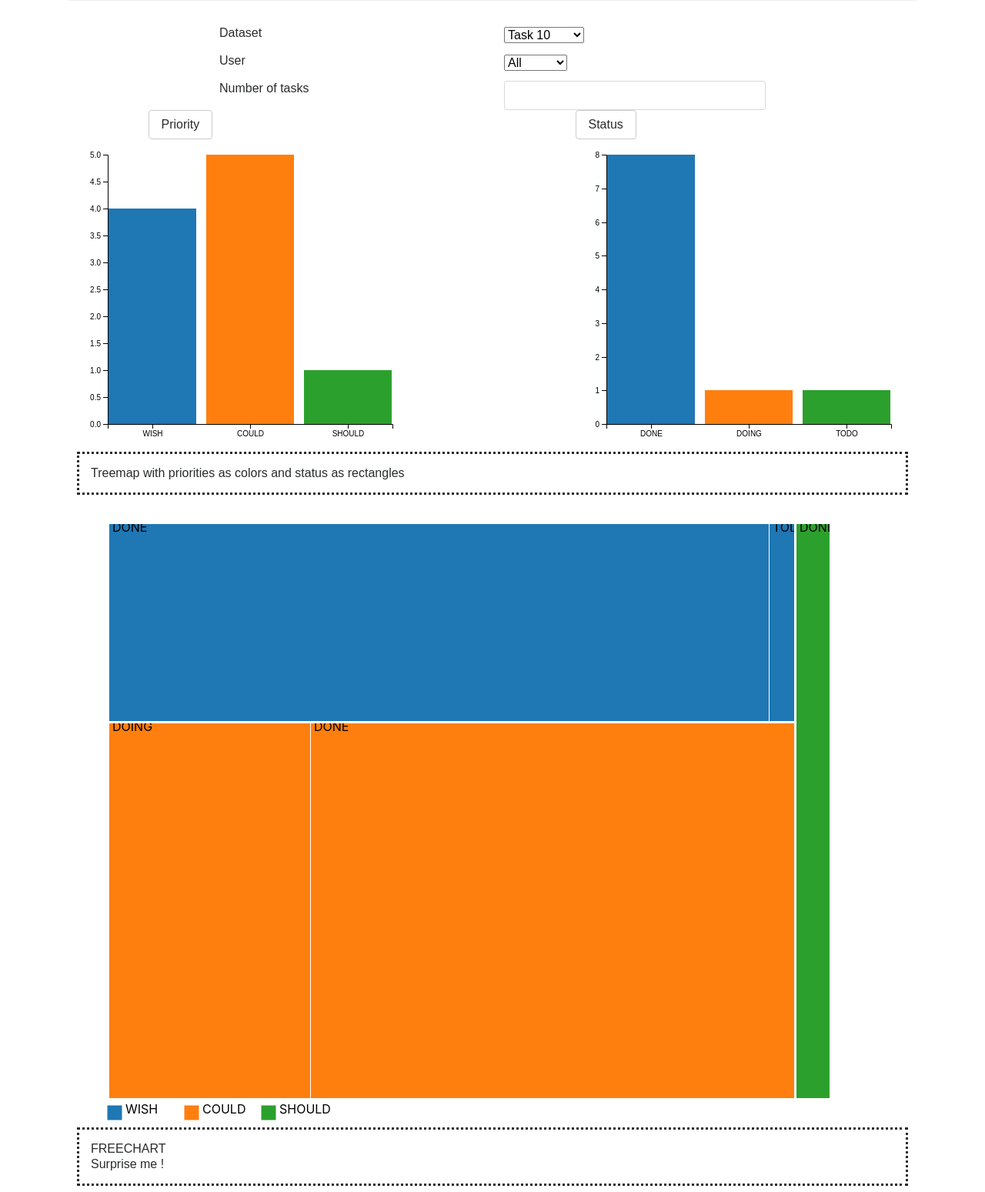
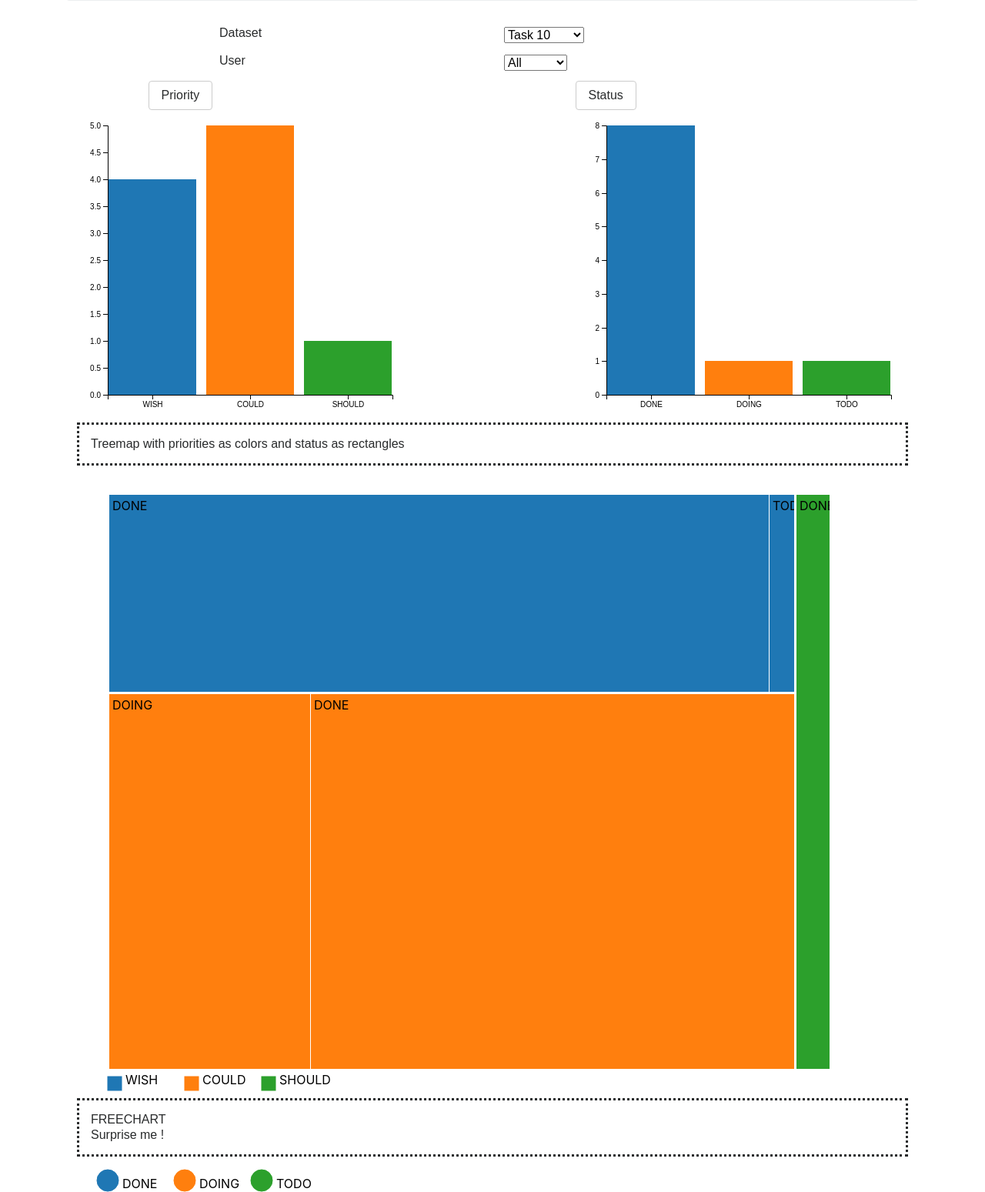
Before and after one commit to lecole-ldlc/Acthulhu_TPD3, a plain HTML site: page index.html in a window 1280 px wide. Shown: the part 161-1710 px from the top of the page at 77% size. Drawn offline with nearby package versions, Linux system fonts and the light colour scheme.

Commit message:
Modification html + ajout légende graph surprise

```diff
--- a/custom.css
+++ b/custom.css
@@ -42,3 +42,7 @@ p {
 	font-variant: normal;
 	font-weight: 400;
 	line-height: 20px;
+
+#oui {
+	padding-bottom="15";
+}
--- a/index.html
+++ b/index.html
@@ -73,21 +73,6 @@
 
     <div class="container">
         <div class="row">
-            <div class="col-lg-2">
-            </div>
-            <div class="col-lg-4">
-                <p>Number of tasks</p>
-            </div>
-            <div class="col-lg-4">
-                <input type="text" class="form-control" id="usr">
-            </div>
-            <div class="col-lg-2">
-            </div>
-        </div>
-    </div>
-
-    <div class="container">
-        <div class="row">
             <div class="col-lg-1">
             </div>
             <div class="col-lg-4">
@@ -126,7 +111,7 @@
     </div>
 
     <div class="container">
-        <div class="row">
+        <div class="row" id="oui">
             <div class="col-lg-12">
                 <p class="border-test">
                     FREECHART<br>
@@ -247,7 +232,7 @@
                     return d.data.key;
                 })
                 .attr("x", 4)
-                .attr("y", 10);
+                .attr("y", 20);
         // Append a title (shown on mouse hover)
         cell.append("title")
                 .text(function (d) {
@@ -306,6 +291,7 @@
                 .sum(function (d) {
                     return d.time;
                 });
+
         var node = svg.selectAll(".node")
                 .data(pack(root).leaves())
                 .enter().append("g")
@@ -328,21 +314,35 @@
                     return d.data.id + "\n" + d.data.priority;
                 });
 
-        var legendRectSize = 18;
+
+    var legendSize = 14;
     var legendSpacing = 4;
     var legend = svg.selectAll('.legend')
             .data(color.domain())
             .enter()
             .append('g')
-                .attr('class', 'legend')
+            .attr('class', 'legend')//
             .attr('transform', function (d, i) {
                 var offset = 20 * color.domain().length / 2;
                 var horz = 30 + i * 100 + 10;
-                    var vert = 0;
+                var vert = 15;
+
 
                 return 'translate(' + horz + ',' + vert + ')';
             });
-
+    // These are the circles
+        legend.append('circle')
+                .attr('r', legendSize)
+                .style('fill', color)
+                .style('stroke', color)
+        console.log()
+        // These are the texts
+        legend.append('text')
+                .attr('x', legendSize + 5)
+                .attr('y', 10)
+                .text(function (d) {
+                    return d
+                })
     }
 
 
```
Lines whose indentation alone changed are shown as unchanged.
